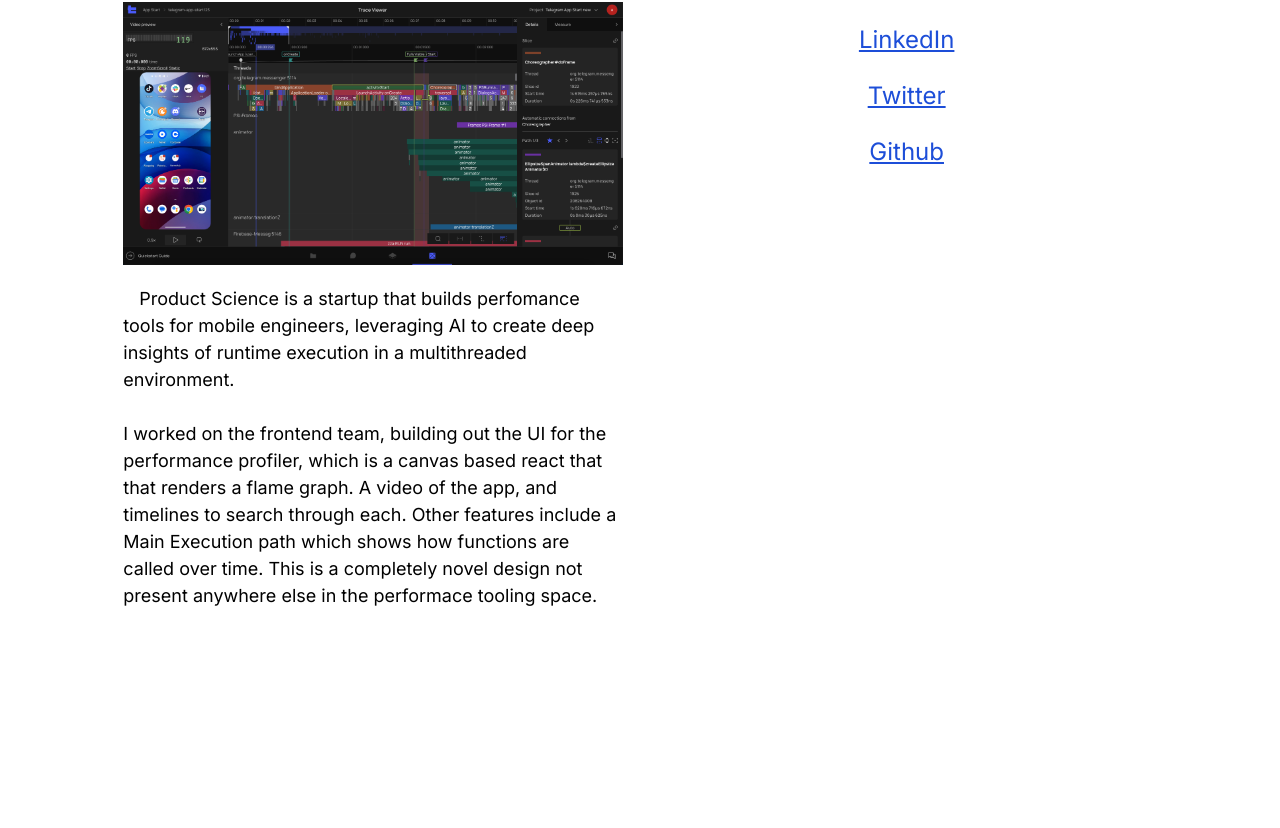
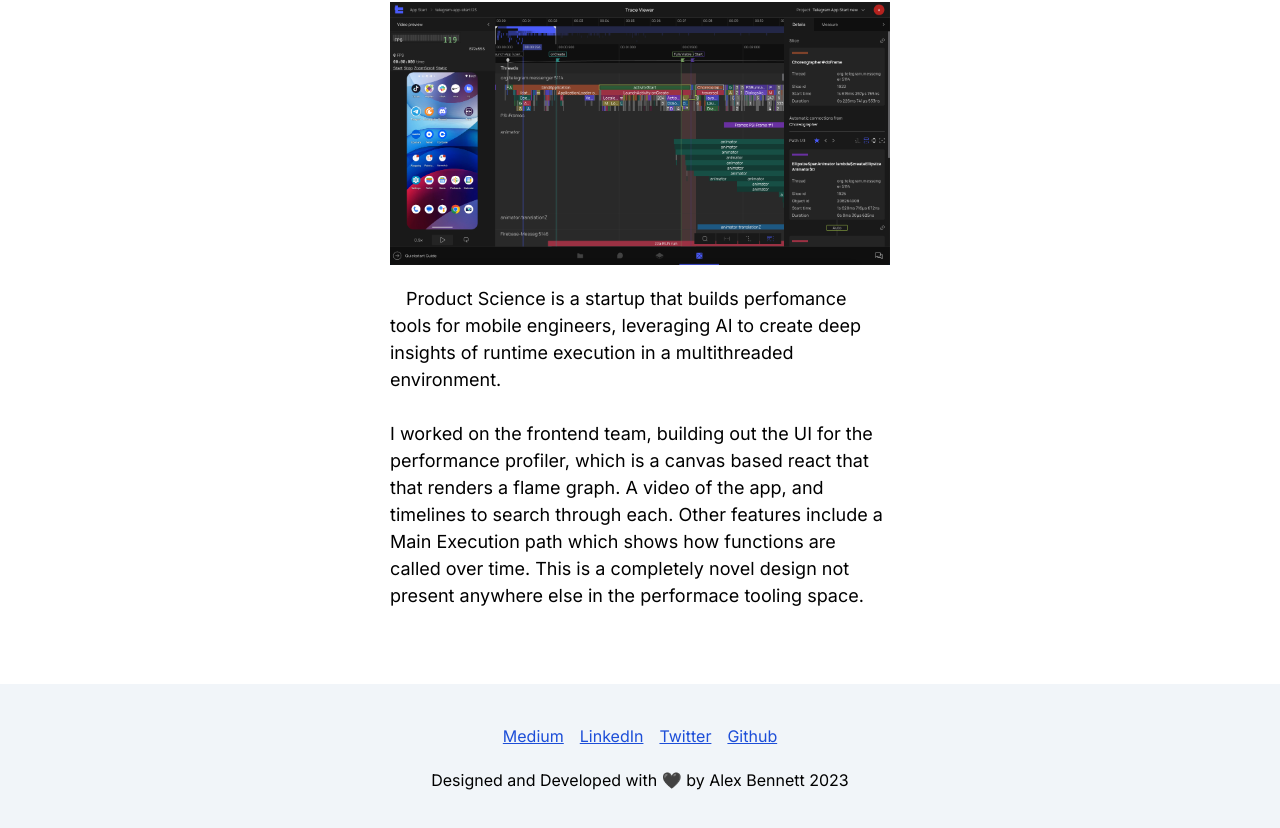
Before and after one commit to alexUXUI/ab-site, a Next.js app: page / in a window 1280 px wide. Shown: the part 4304-5132 px from the top of the page. Before the commit the page ends 4948 px from the top, so only its background shows below. Built offline with nearby package versions, Linux system fonts and the light colour scheme.

Commit message:
adds footer

```diff
--- a/app/page.tsx
+++ b/app/page.tsx
@@ -2,13 +2,14 @@
 
 export default function Home() {
   return (
+    <>
       <main className="flex min-h-screen flex-col items-center p-6 xs:p-2 xxs:p-2">
         <h1 className="text-[48px]">Alex Bennett</h1>
         <section className="margin-auto mt-[20px] text-[18px] mb-[30px] max-w-[580px] px-6">
           <p className=" text-center">
             Software Engineer & AWS Certified Cloud Architect with over a decade
-          of experience building comprehensive technology solutions across many
-          industries.
+            of experience building comprehensive technology solutions across
+            many industries.
           </p>
           <p className="text-center  pt-[20px]">
             OSS contributor, conference speaker, and life-long learner.
@@ -42,8 +43,9 @@
             </h2>
             <p className="text-left">
               Serverless, Micro frontends, Event Sourcing and Event Driven
-            Architecture, CQRS, functional programming, SOLID principles, clean
-            architecture, BFF, Service-full integration, Polylith, RPC/gRPC.
+              Architecture, CQRS, functional programming, SOLID principles,
+              clean architecture, BFF, Service-full integration, Polylith,
+              RPC/gRPC.
             </p>
           </div>
           <div className="w-[500px] text-left pt-[20px]">
@@ -52,8 +54,8 @@
             </h2>
             <p className="text-left">
               DevOps, Compilers, Frameworks, Runtimes, Javascript toolchain,
-            Testing, Monorepos, Performance Engineering, Observability, Browser
-            APIs, State Management, Design Systems.
+              Testing, Monorepos, Performance Engineering, Observability,
+              Browser APIs, State Management, Design Systems.
             </p>
           </div>
 
@@ -109,7 +111,8 @@
             />
             <p className="indent-4  text-left">
               This OSS project was later published in the seminal book on
-            Micro-Frontends, written by Principal AWS Engineer, Luca Mezzalira.{' '}
+              Micro-Frontends, written by Principal AWS Engineer, Luca
+              Mezzalira.{' '}
             </p>
             <Image
               src="/building-mfe.png"
@@ -179,15 +182,16 @@
                 />
               </div>
               <p className="indent-4 ">
-              Built with computer science fundamentals such a recursion, breadth
-              first search, and depth first search. The tech stack is built with
-              Qwik.js Rust, Wasm, web workers, and CSS for the styles.
+                Built with computer science fundamentals such a recursion,
+                breadth first search, and depth first search. The tech stack is
+                built with Qwik.js Rust, Wasm, web workers, and CSS for the
+                styles.
                 <br />
                 <br />
                 The boogle clone works by taking two sources of input. The first
                 is a string of letters that represent the board. The second is a
-              dictionary of words. The program will then find all the words that
-              can be made from the board and the dictionary.
+                dictionary of words. The program will then find all the words
+                that can be made from the board and the dictionary.
                 <br />
                 <br />
               </p>
@@ -218,16 +222,16 @@
                 />
               </div>
               <p className="indent-4 ">
-              Built with three.js, Web Audio APIs, and knowledge of trigonometry
-              and sound physics.
+                Built with three.js, Web Audio APIs, and knowledge of
+                trigonometry and sound physics.
                 <br />
                 <br />
-              It works by taking music as input data and the program will get a
-              set amount of frequencies. For each frequency, it will get the
+                It works by taking music as input data and the program will get
+                a set amount of frequencies. For each frequency, it will get the
                 amplitude, and it will use this information to create a visual
                 representation of the music. The visualizer requires an MP3 to
-              play. Here is a soundbyte MP3 of Beethovens 5th Symphony if you do
-              not have one available.{' '}
+                play. Here is a soundbyte MP3 of Beethovens 5th Symphony if you
+                do not have one available.{' '}
                 <a
                   href="beethoven-symphony-5.mp3"
                   className="text-blue-700 underline"
@@ -257,11 +261,11 @@
                 <br />
                 <br />
                 This decoupled UI toolchain shows how powerful webpack module
-              federation can be by not only federating (sharing) Javascript code
-              between two apps, but also sharing Rust-flavored Wasm. This was
-              demoed by Zack Jackson at this first ever microfrontend
-              conference. It is also in the official module federation examples
-              repository.
+                federation can be by not only federating (sharing) Javascript
+                code between two apps, but also sharing Rust-flavored Wasm. This
+                was demoed by Zack Jackson at this first ever microfrontend
+                conference. It is also in the official module federation
+                examples repository.
                 <br />
                 <br />
               </p>
@@ -286,8 +290,8 @@
               className="py-[20px] m-auto"
             />
             <p className="indent-4 ">
-            Product Science is a startup that builds perfomance tools for mobile
-            engineers, leveraging AI to create deep insights of runtime
+              Product Science is a startup that builds perfomance tools for
+              mobile engineers, leveraging AI to create deep insights of runtime
               execution in a multithreaded environment.
               <br />
               <br />
@@ -295,14 +299,17 @@
               performance profiler, which is a canvas based react that that
               renders a flame graph. A video of the app, and timelines to search
               through each. Other features include a Main Execution path which
-            shows how functions are called over time. This is a completely novel
-            design not present anywhere else in the performace tooling space.
+              shows how functions are called over time. This is a completely
+              novel design not present anywhere else in the performace tooling
+              space.
               <br />
               <br />
             </p>
           </section>
-        <section className="flex flex-col justify-center margin-auto w-[500px]">
-          <h2 className="text-[48px] mt-[20px] text-center">Around the Web</h2>
+          {/* <section className="flex flex-col justify-center margin-auto w-[500px]">
+            <h2 className="text-[48px] mt-[20px] text-center">
+              Around the Web
+            </h2>
             <div className="mt-[20px] text-left">
               <h3 className="text-[24px] text-center">
                 <a
@@ -341,8 +348,47 @@
                 <h3 className="text-[24px] text-center">Github</h3>
               </a>
             </div>
-        </section>
+          </section> */}
         </div>
       </main>
+      <footer className="mt-[40px] py-[40px] w-full bg-slate-100 flex flex-col">
+        <div className="flex m-auto pb-[20px]">
+          <h3 className="text-[16px] px-2">
+            <a
+              href="https://medium.com/@A__G__B"
+              className="text-blue-700 underline"
+            >
+              Medium
+            </a>
+          </h3>
+          <h3 className="text-[16px] px-2">
+            <a
+              href="https://www.linkedin.com/in/absolute-alex/"
+              className="text-blue-700 underline"
+            >
+              LinkedIn
+            </a>
+          </h3>
+          <h3 className="text-[16px] px-2">
+            <a
+              href="https://twitter.com/alexUX_UI"
+              className="text-blue-700 underline"
+            >
+              Twitter
+            </a>
+          </h3>
+          <a
+            href="https://github.com/alexUXUI"
+            className="text-blue-700 underline"
+          >
+            <h3 className="text-[16px] px-2">Github</h3>
+          </a>
+        </div>
+        <div className="flex m-auto">
+          Designed and Developed with 🖤 by Alex Bennett{' '}
+          {new Date().getFullYear()}
+        </div>
+      </footer>
+    </>
   );
 }
```
Lines whose indentation alone changed are shown as unchanged.
